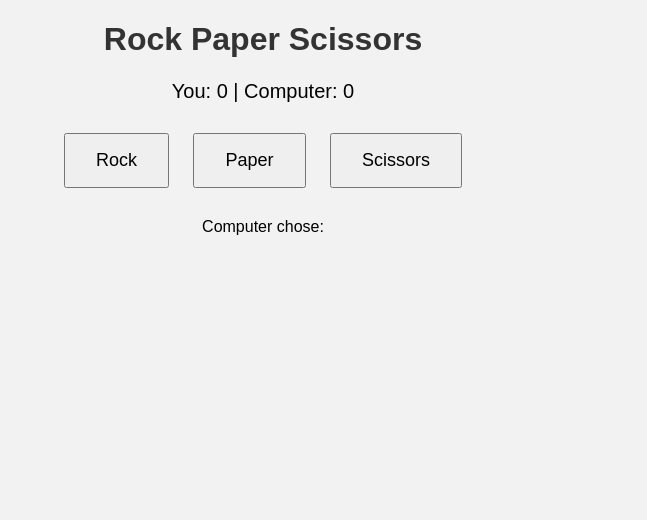
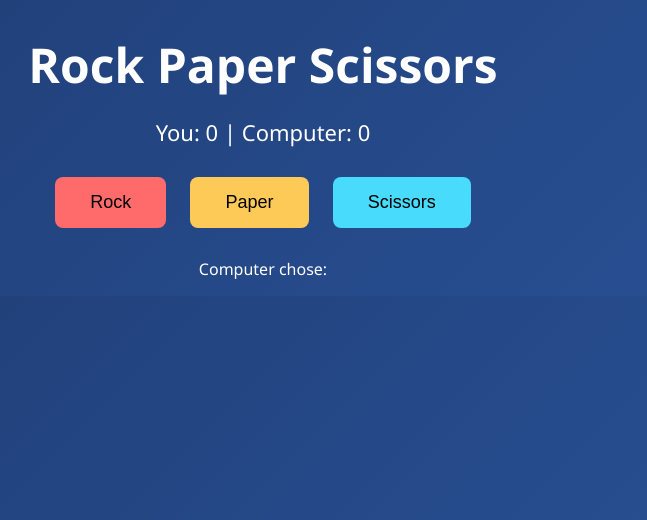
Before and after one commit to blovelace84/rock-paper-scissors-in-python, a Flask app: page / in a window 1280 px wide. Shown: the top 520 px of the page, without its empty margins (377-1024 px from the left). Run offline with Flask 3, Linux system fonts and the light colour scheme.

Commit message:
Add styles file

```diff
--- /dev/null
+++ b/static/style.css
@@ -0,0 +1,58 @@
+body {
+    margin: 0;
+    font-family: 'Segoe UI', Arial, sans-serif;
+    background: linear-gradient(135deg, #1e3c72, #2a5298);
+    color: white;
+    text-align: center;
+}
+
+.container {
+    margin-top: 80px;
+}
+
+h1 {
+    font-size: 48px;
+    margin-bottom: 20px;
+}
+
+.score {
+    font-size: 22px;
+    margin: 20px 0;
+}
+
+.buttons {
+    margin: 30px 0;
+}
+
+button {
+    padding: 15px 35px;
+    margin: 10px;
+    font-size: 18px;
+    border: none;
+    border-radius: 8px;
+    cursor: pointer;
+    transition: 0.3s ease;
+}
+
+button:hover {
+    transform: scale(1.1);
+    opacity: 0.9;
+}
+
+button[value="rock"] {
+    background-color: #ff6b6b;
+}
+
+button[value="paper"] {
+    background-color: #feca57;
+}
+
+button[value="scissors"] {
+    background-color: #48dbfb;
+}
+
+.result {
+    font-size: 26px;
+    margin-top: 20px;
+    font-weight: bold;
+}
--- a/templates/index.html
+++ b/templates/index.html
@@ -1,30 +1,8 @@
 <!DOCTYPE html>
-<html>
+<html lang="en">
 <head>
     <title>Rock Paper Scissors</title>
-    <style>
-        body {
-            text-align: center;
-            font-family: Arial;
-            background-color: #f2f2f2;
-        }
-
-        h1 {
-            color: #333;
-        }
-
-        button {
-            padding: 15px 30px;
-            margin: 10px;
-            font-size: 18px;
-            cursor: pointer;
-        }
-
-        .score {
-            font-size: 20px;
-            margin: 20px;
-        }
-    </style>
+    <link rel="stylesheet" href="{{ url_for('static', filename='style.css') }}">
 </head>
 <body>
 
```
